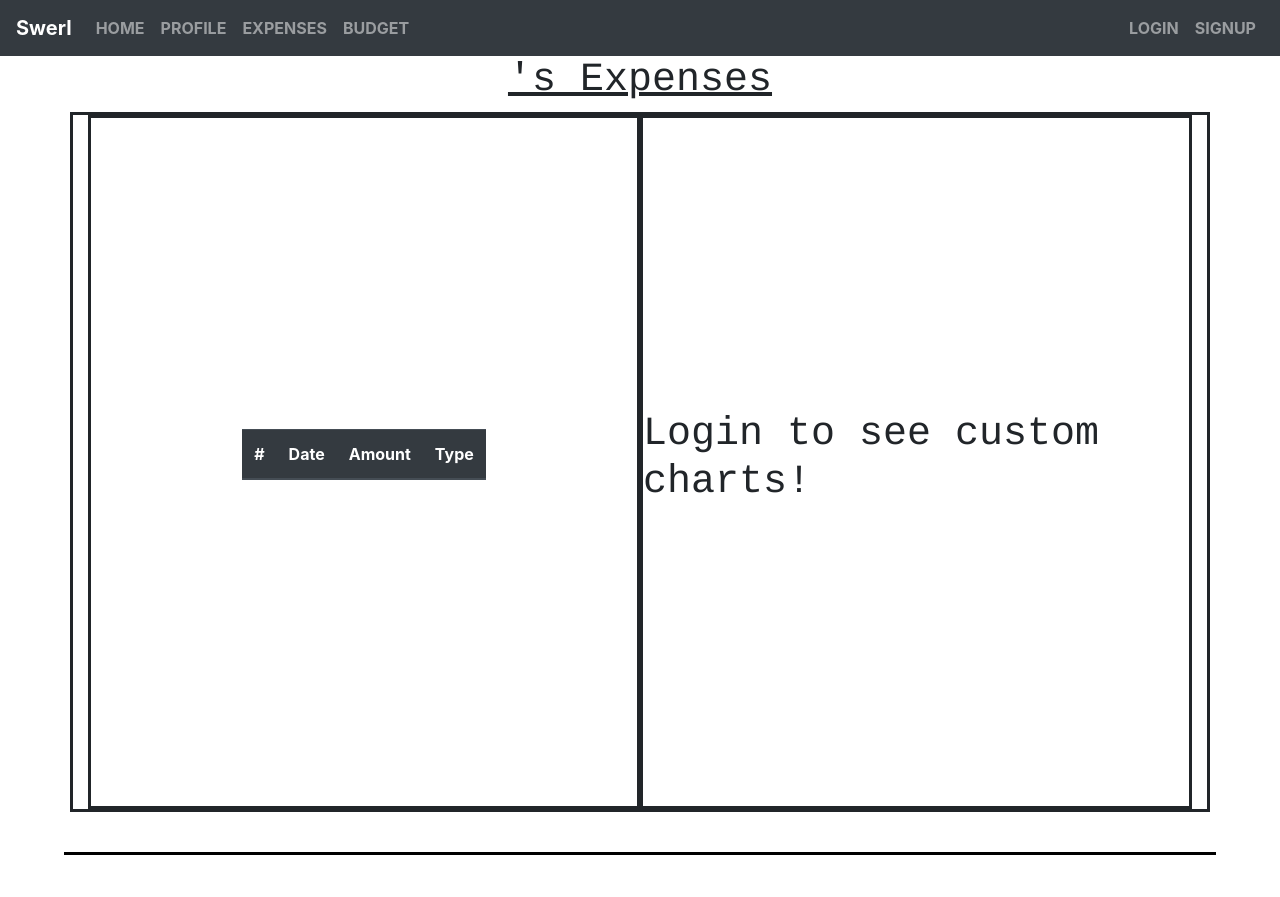
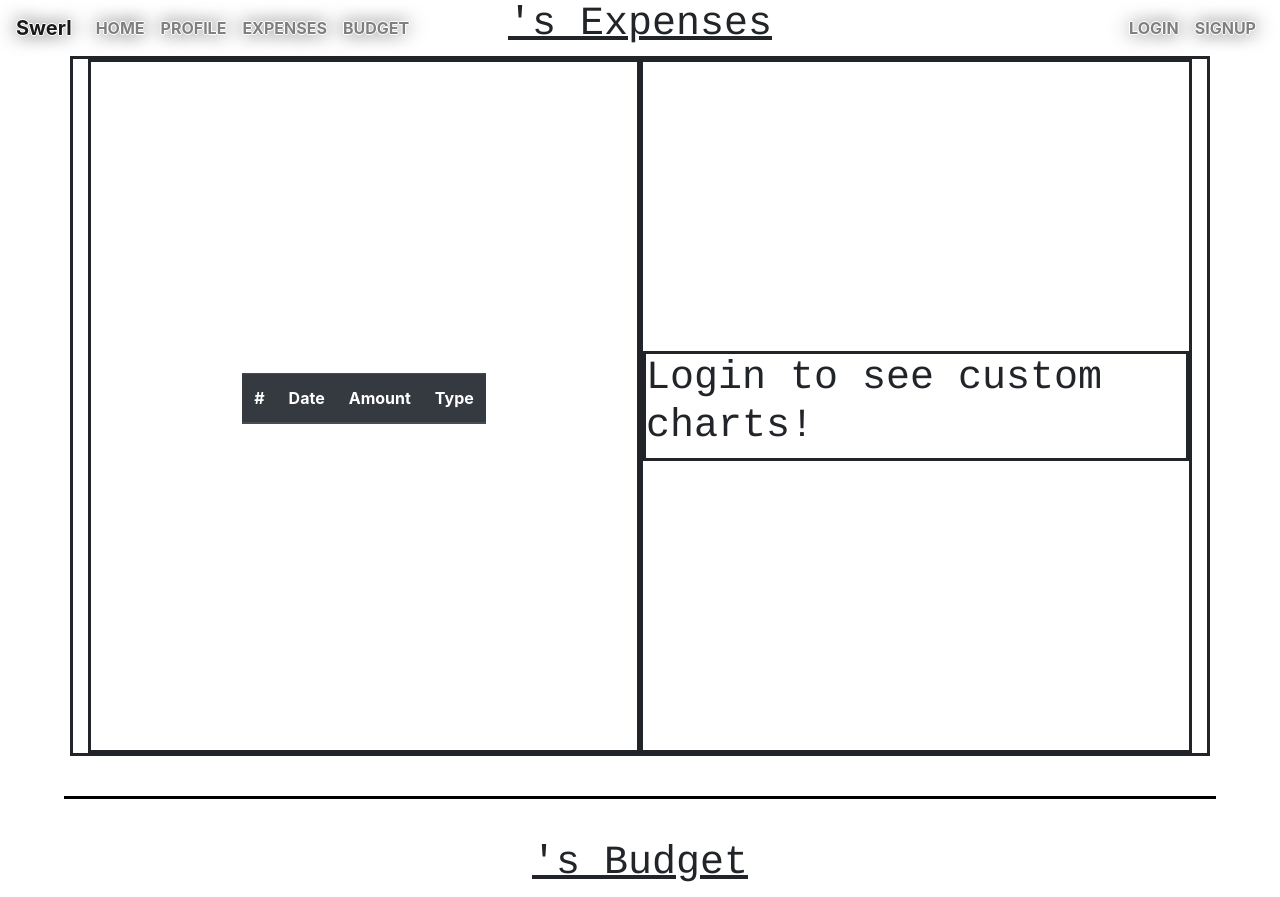
Before and after one commit to SeanFromOhio/Swerl-Expense-Tracker, a Django app: page /expenses/ in a window 1280 px wide. Shown: the top 897 px of the page. Run offline with Django 3.2, Linux system fonts and the light colour scheme; data comes from the database, SQL or seed files in the repository; both versions use the stored data as it was after the commit; lists and menus that the app fills with data are empty; some libraries are stand-ins or nearby versions.

Commit message:
Increased visuals on landing page, adjusted positioning on expenses page.

```diff
--- a/static/css/styles.css
+++ b/static/css/styles.css
@@ -4,6 +4,7 @@
     background-repeat: no-repeat;
     background-attachment: fixed;
     background-size: cover;
+    border: white;
     }
 
 h1 {
@@ -15,15 +16,19 @@
     background-image: url(/static/images/loose_change.jpg);
     }
 
+/* Navbar styling */
+#navbar-custom {
+    text-shadow: -1px 0 white, 0 1px white, 1px 0 white, 0 -1px white, 0 0 20px black;
+    }
+
 /* Landing page expense form */
 #index_expense_form {
-    border:1px solid;
+    border:10px solid;
     width:35%;
     height: auto;
     padding:10px;
     margin: 0;
     background-color: white;
-    opacity: 85%;
     position: absolute;
     top: 50%;
     left: 50%;
@@ -54,6 +59,7 @@
 
 .chart_size {
     width: 100%;
+    border: solid;
     }
 
 /* Pastel Colors */
--- a/templates/partials/_navbar.html
+++ b/templates/partials/_navbar.html
@@ -1,4 +1,4 @@
-<nav class="navbar navbar-expand-lg navbar-dark bg-dark font-weight-bold">
+<nav id="navbar-custom" class="navbar navbar-expand-lg navbar-light fixed-top font-weight-bold">
     <a class="navbar-brand" href="/">Swerl</a>
     <button class="navbar-toggler" type="button" data-toggle="collapse" data-target="#navbarNav"
             aria-controls="navbarNav" aria-expanded="false" aria-label="Toggle navigation">
```
Also changed, not shown: templates/expenses/index.html (+0 -43 lines), db.sqlite3.
